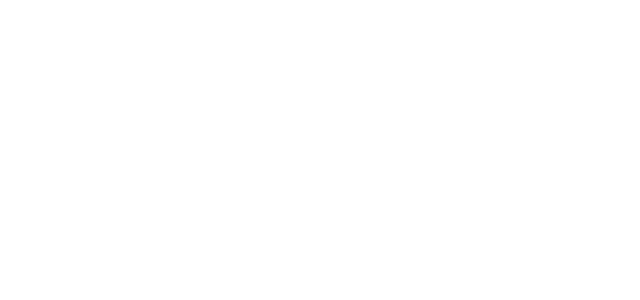
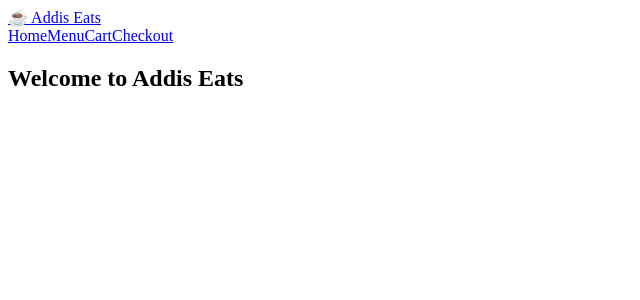
Before and after one commit to samuelz410/adis-eat, a React (Vite) app in the folder Adis-Eat/: page / in a window 1280 px wide. Shown: the top 300 px of the page, without its empty margins (0-640 px from the left). Built offline with nearby package versions, Linux system fonts and the light colour scheme.

Commit message:
feat: initial router setup with Layout and basic routes

```diff
--- a/Adis-Eat/src/App.jsx
+++ b/Adis-Eat/src/App.jsx
@@ -1,13 +1,18 @@
-import { useState } from 'react'
+import { BrowserRouter, Routes, Route } from "react-router-dom";
+import Layout from "./Layout";
 
-
-function App() {
-
+export default function App() {
   return (
-    <>
-
-    </>
-  )
+    <BrowserRouter>
+      <Routes>
+        <Route path="/" element={<Layout />}>
+          <Route index element={<h2>Welcome to Addis Eats</h2>} />
+          <Route path="menu" element={<h2>Menu Screen</h2>} />
+          <Route path="cart" element={<h2>Cart Screen</h2>} />
+          <Route path="checkout" element={<h2>Checkout Screen</h2>} />
+          <Route path="*" element={<h2>404 Page Not Found</h2>} />
+        </Route>
+      </Routes>
+    </BrowserRouter>
+  );
 }
-
-export default App
--- /dev/null
+++ b/Adis-Eat/src/Layout.jsx
@@ -0,0 +1,20 @@
+import { Link, NavLink, Outlet } from "react-router-dom";
+
+export default function Layout() {
+  return (
+    <div className="layout">
+      <header className="navbar">
+        <Link to="/" className="brand">☕ Addis Eats</Link>
+        <nav>
+          <NavLink to="/">Home</NavLink>
+          <NavLink to="/menu">Menu</NavLink>
+          <NavLink to="/cart">Cart</NavLink>
+          <NavLink to="/checkout">Checkout</NavLink>
+        </nav>
+      </header>
+      <main className="content">
+        <Outlet />
+      </main>
+    </div>
+  );
+}
```
